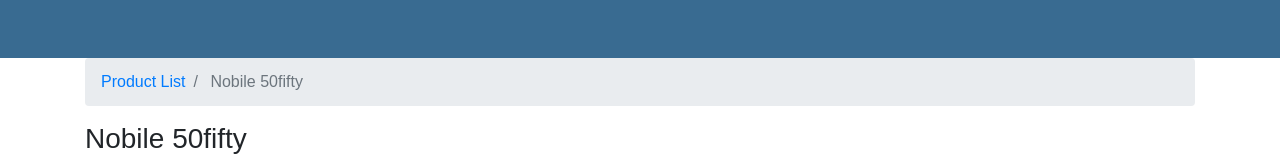
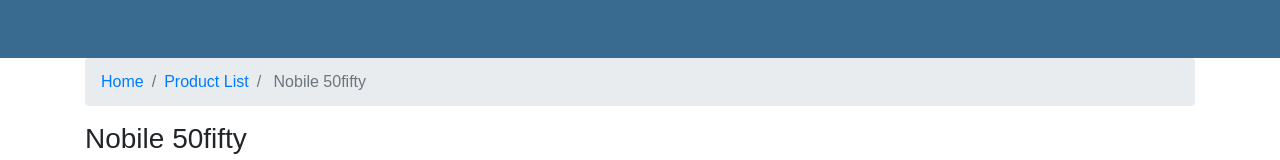
Before and after one commit to WebDevelopUa/ReactKiteShop, a React (Create React App) app: page /list/0 in a window 1280 px wide. Shown: the part 241-401 px from the top of the page. Built offline with nearby package versions, Linux system fonts and the light colour scheme.

Commit message:
add Breadcrumbs to Products detail

```diff
--- a/src/components/ProductDetail/ProductDetail.js
+++ b/src/components/ProductDetail/ProductDetail.js
@@ -59,6 +59,7 @@
                 <div className="row">
                     <div className="col-12">
                         <Breadcrumb>
+                            <BreadcrumbItem><Link to="/home">Home</Link></BreadcrumbItem>
                             <BreadcrumbItem><Link to="/list">Product List</Link></BreadcrumbItem>
                             <BreadcrumbItem active> {props.product.name} </BreadcrumbItem>
                         </Breadcrumb>
```
Also changed, not shown: 1 other file (tests, documents, lock files or other folders).
